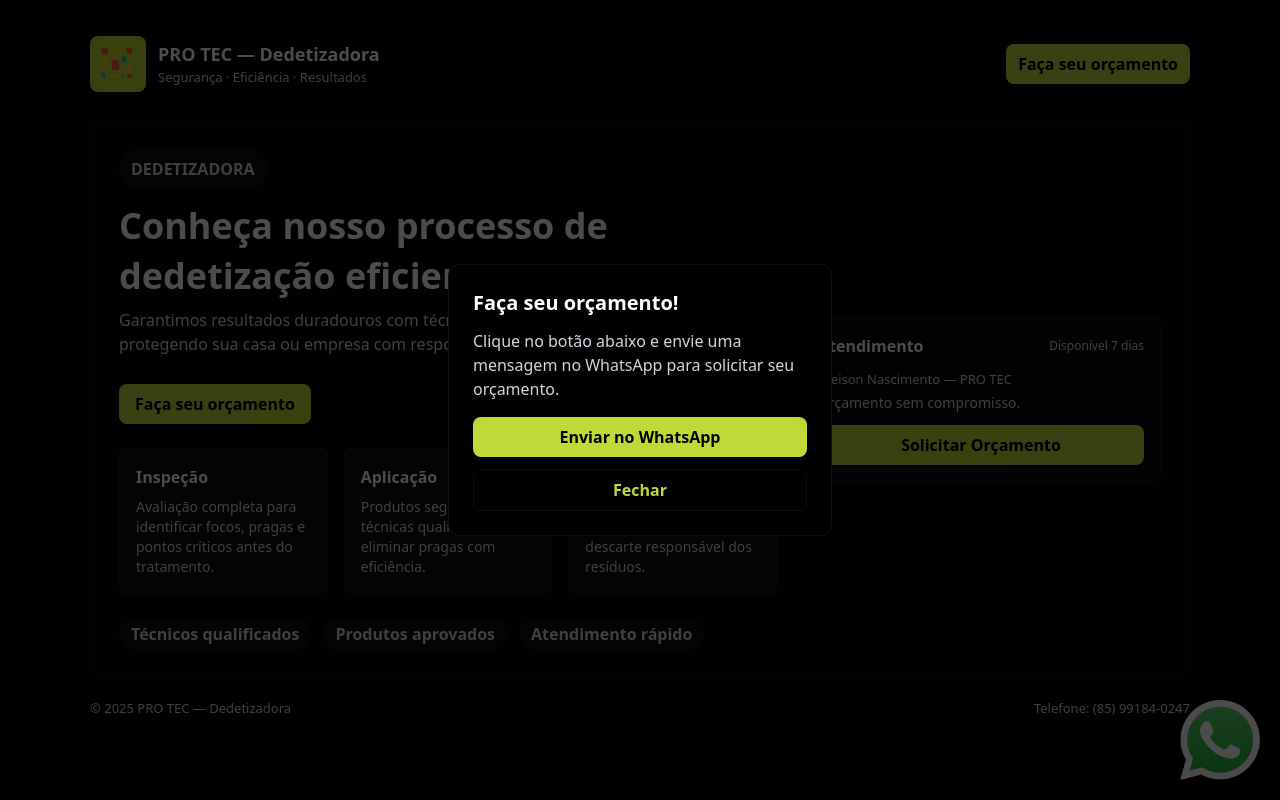
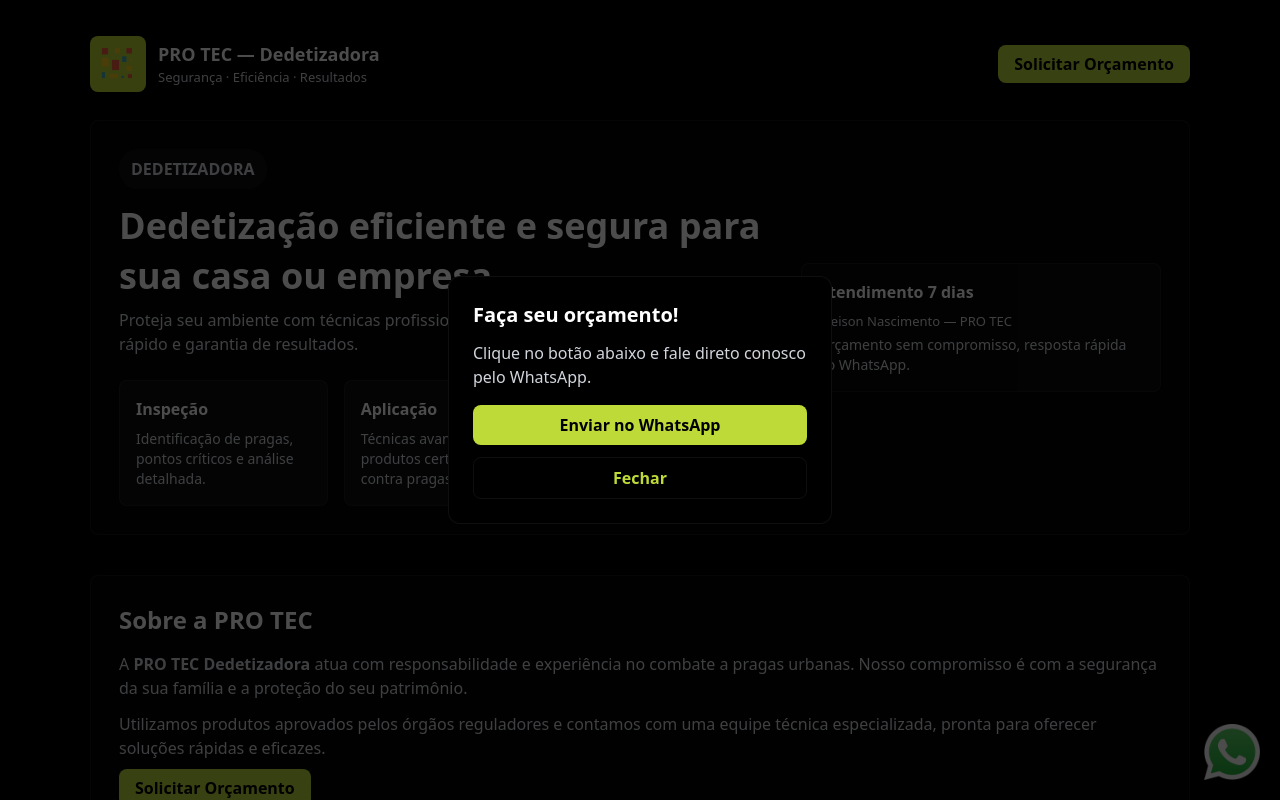
Before and after one commit to luan-Silva-Dev-0fc/PRO-TEC, a Next.js app: page / in a window 1280 px wide. Shown: the top 800 px of the page. Built offline with nearby package versions, Linux system fonts and the light colour scheme.

Commit message:
ATUALIZADO

```diff
--- a/src/app/page.jsx
+++ b/src/app/page.jsx
@@ -33,17 +33,14 @@
     <>
       {/* SEO e Metadados */}
       <Head>
-        {/* Título e descrição */}
         <title>PRO TEC Dedetizadora — Seguro e Eficiente</title>
         <meta
           name="description"
           content="A PRO TEC Dedetizadora garante segurança e eficiência no combate a pragas urbanas. Atendimento rápido, técnicos qualificados e resultados duradouros."
         />
-
-
         <link rel="icon" href="/logo/logo.jpg" />
 
-
+        {/* Open Graph */}
         <meta property="og:title" content="PRO TEC Dedetizadora — Seguro e Eficiente" />
         <meta
           property="og:description"
@@ -53,7 +50,7 @@
         <meta property="og:type" content="website" />
         <meta property="og:url" content="https://pro-tec.vercel.app/" />
 
-
+        {/* Twitter */}
         <meta name="twitter:card" content="summary_large_image" />
         <meta name="twitter:title" content="PRO TEC Dedetizadora — Seguro e Eficiente" />
         <meta
@@ -84,14 +81,14 @@
                 </div>
               </div>
             </a>
-            <nav className="flex gap-2">
+            <nav>
               <a
                 href={whatsappLink()}
                 target="_blank"
                 rel="noopener noreferrer"
-                className="bg-gradient-to-r from-[#beda38] to-[#beda38] px-3 py-2 rounded-lg font-extrabold text-black"
+                className="bg-gradient-to-r from-[#beda38] to-[#beda38] px-4 py-2 rounded-lg font-extrabold text-black"
               >
-                Faça seu orçamento
+                Solicitar Orçamento
               </a>
             </nav>
           </header>
@@ -111,105 +108,112 @@
                   variants={item}
                   className="text-3xl md:text-4xl font-extrabold mb-2 leading-snug"
                 >
-                  Conheça nosso processo de{" "}
-                  <strong>dedetização eficiente e seguro</strong>
+                  Dedetização <strong>eficiente e segura</strong> para sua casa ou empresa
                 </motion.h1>
 
                 <motion.p
                   variants={item}
                   className="text-gray-300 mb-4 text-sm md:text-base"
                 >
-                  Garantimos resultados duradouros com técnicas profissionais e
-                  produtos aprovados — protegendo sua casa ou empresa com
-                  responsabilidade.
+                  Proteja seu ambiente com técnicas profissionais e produtos
+                  aprovados. Atendimento rápido e garantia de resultados.
                 </motion.p>
               </motion.div>
 
-              <div className="mt-4">
-                <button
-                  onClick={() => setModalOpen(true)}
-                  className="px-4 py-2 mt-3 bg-gradient-to-r from-[#beda38] to-[#beda38] text-black font-extrabold rounded-lg"
-                >
-                  Faça seu orçamento
-                </button>
-              </div>
-
+              {/* Cards de serviços */}
               <div className="mt-6 grid md:grid-cols-3 gap-4">
                 <div className="p-4 rounded-lg bg-[rgba(255,255,255,0.04)] border border-[rgba(255,255,255,0.06)]">
                   <h4 className="font-bold mb-2">Inspeção</h4>
                   <p className="text-gray-300 text-sm">
-                    Avaliação completa para identificar focos, pragas e pontos
-                    críticos antes do tratamento.
+                    Identificação de pragas, pontos críticos e análise detalhada.
                   </p>
                 </div>
                 <div className="p-4 rounded-lg bg-[rgba(255,255,255,0.04)] border border-[rgba(255,255,255,0.06)]">
                   <h4 className="font-bold mb-2">Aplicação</h4>
                   <p className="text-gray-300 text-sm">
-                    Produtos seguros e técnicas qualificadas para eliminar
-                    pragas com eficiência.
+                    Técnicas avançadas e produtos certificados contra pragas.
                   </p>
                 </div>
                 <div className="p-4 rounded-lg bg-[rgba(255,255,255,0.04)] border border-[rgba(255,255,255,0.06)]">
                   <h4 className="font-bold mb-2">Limpeza de caixas</h4>
                   <p className="text-gray-300 text-sm">
-                    Limpeza e higienização de caixas de gordura, com descarte
-                    responsável dos resíduos.
+                    Higienização de caixas de gordura e descarte correto.
                   </p>
-                </div>
-              </div>
-
-              <div className="mt-6 flex flex-wrap gap-3">
-                <div className="inline-block px-3 py-1 rounded-full bg-[rgba(255,255,255,0.04)] text-gray-300 font-bold">
-                  Técnicos qualificados
-                </div>
-                <div className="inline-block px-3 py-1 rounded-full bg-[rgba(255,255,255,0.04)] text-gray-300 font-bold">
-                  Produtos aprovados
-                </div>
-                <div className="inline-block px-3 py-1 rounded-full bg-[rgba(255,255,255,0.04)] text-gray-300 font-bold">
-                  Atendimento rápido
                 </div>
               </div>
             </section>
 
             <aside className="p-4 rounded-lg bg-[rgba(255,255,255,0.02)] border border-[rgba(255,255,255,0.06)]">
-              <div className="flex justify-between items-center">
-                <div className="font-extrabold">Atendimento</div>
-                <div className="text-[12px] text-gray-300">Disponível 7 dias</div>
-              </div>
-
-              <div className="mt-3">
-                <div className="text-[13px] text-gray-300">
+              <div className="font-extrabold">Atendimento 7 dias</div>
+              <div className="text-[13px] text-gray-300 mt-2">
                 Gleison Nascimento — PRO TEC
               </div>
               <div className="text-gray-300 text-sm mt-1">
-                  Orçamento sem compromisso.
+                Orçamento sem compromisso, resposta rápida no WhatsApp.
               </div>
-              </div>
+            </aside>
+          </main>
 
-              <div className="mt-3">
+          {/* Sobre a Empresa */}
+          <section className="mt-10 p-7 rounded-lg bg-[rgba(255,255,255,0.02)] border border-[rgba(255,255,255,0.06)]">
+            <h2 className="text-2xl font-extrabold mb-4">Sobre a PRO TEC</h2>
+            <p className="text-gray-300 mb-3 text-sm md:text-base">
+              A <strong>PRO TEC Dedetizadora</strong> atua com responsabilidade e
+              experiência no combate a pragas urbanas. Nosso compromisso é com a
+              segurança da sua família e a proteção do seu patrimônio.
+            </p>
+            <p className="text-gray-300 mb-3 text-sm md:text-base">
+              Utilizamos produtos aprovados pelos órgãos reguladores e contamos
+              com uma equipe técnica especializada, pronta para oferecer soluções
+              rápidas e eficazes.
+            </p>
+            <div className="mt-4">
               <a
-                  className="px-3 py-2 rounded-lg bg-gradient-to-r from-[#beda38] to-[#beda38] text-black font-extrabold block text-center"
                 href={whatsappLink()}
                 target="_blank"
                 rel="noopener noreferrer"
+                className="px-4 py-2 bg-gradient-to-r from-[#beda38] to-[#beda38] text-black font-extrabold rounded-lg"
               >
                 Solicitar Orçamento
               </a>
             </div>
-            </aside>
-          </main>
+          </section>
 
-          <footer className="mt-5 flex justify-between text-gray-300 text-[13px]">
+          {/* Diferenciais */}
+          <section className="mt-10 grid md:grid-cols-3 gap-4">
+            <div className="p-4 rounded-lg bg-[rgba(255,255,255,0.04)]">
+              <h4 className="font-bold mb-2">✔ Técnicos qualificados</h4>
+              <p className="text-gray-300 text-sm">
+                Profissionais treinados para cada tipo de ambiente e necessidade.
+              </p>
+            </div>
+            <div className="p-4 rounded-lg bg-[rgba(255,255,255,0.04)]">
+              <h4 className="font-bold mb-2">✔ Produtos aprovados</h4>
+              <p className="text-gray-300 text-sm">
+                Substâncias regulamentadas e seguras para pessoas e animais.
+              </p>
+            </div>
+            <div className="p-4 rounded-lg bg-[rgba(255,255,255,0.04)]">
+              <h4 className="font-bold mb-2">✔ Atendimento rápido</h4>
+              <p className="text-gray-300 text-sm">
+                Suporte disponível todos os dias, com agilidade e eficiência.
+              </p>
+            </div>
+          </section>
+
+          {/* Rodapé */}
+          <footer className="mt-10 flex justify-between text-gray-300 text-[13px]">
             <div>© {new Date().getFullYear()} PRO TEC — Dedetizadora</div>
             <div>Telefone: (85) 99184-0247</div>
           </footer>
         </div>
 
+        {/* Botão fixo WhatsApp */}
         <a
   href={whatsappLink()}
   target="_blank"
   rel="noopener noreferrer"
-          className="fixed bottom-5 right-5 w-20 h-20 z-50"
+  className="fixed bottom-5 right-5 w-14 h-14 z-50"
 >
   <Image
     src="/logo/whatsapp.png"
@@ -219,13 +223,14 @@
   />
 </a>
 
+
+        {/* Modal */}
         {modalOpen && (
           <div className="fixed inset-0 bg-black/70 flex items-center justify-center z-50">
             <div className="bg-black p-6 rounded-xl max-w-sm w-full border border-[rgba(255,255,255,0.06)]">
               <h2 className="text-xl font-bold mb-3">Faça seu orçamento!</h2>
               <p className="text-gray-300 mb-4">
-                Clique no botão abaixo e envie uma mensagem no WhatsApp para
-                solicitar seu orçamento.
+                Clique no botão abaixo e fale direto conosco pelo WhatsApp.
               </p>
               <a
                 href={whatsappLink(
```
Lines whose indentation alone changed are shown as unchanged.
